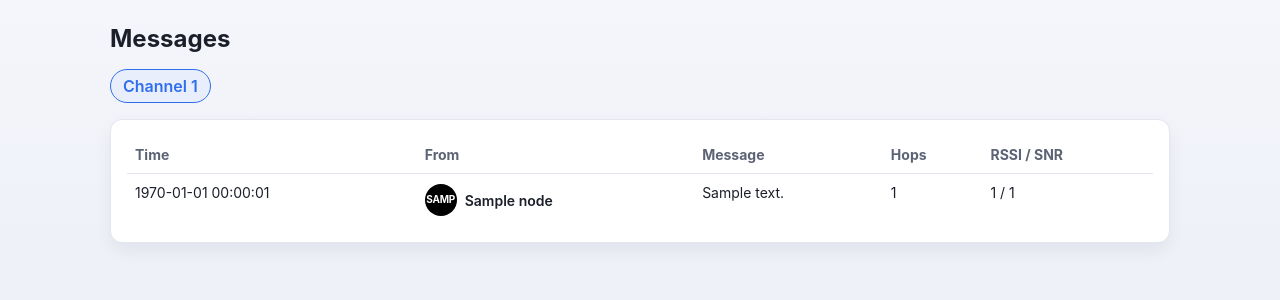
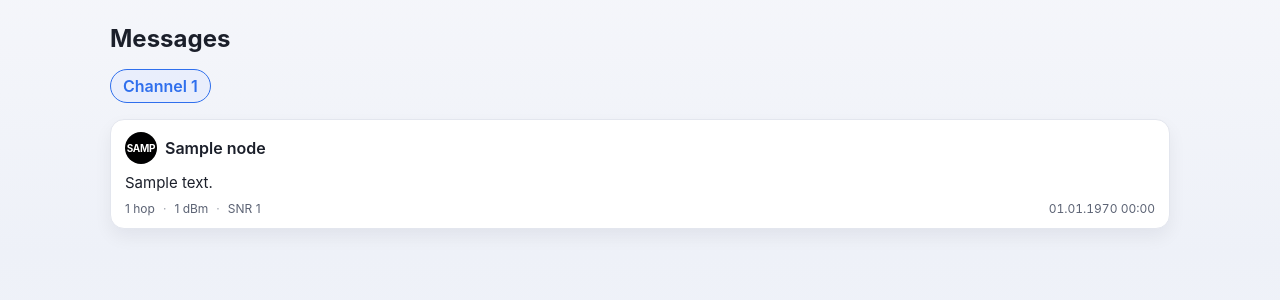
Before and after one commit to basti00/meshapp, a Flask app: a page that uses templates/messages.html in a window 1280 px wide. Shown: the part 67-367 px from the top of the page. Run offline with Flask 3, Linux system fonts and the light colour scheme; tables that the repository leaves empty hold one stand-in row (values such as "Sample post").

Commit message:
message bubbles

```diff
--- a/main.py
+++ b/main.py
@@ -50,6 +50,16 @@ def _format_time(value):
         return "-"
     dt = datetime.fromtimestamp(int(value), tz=timezone.utc).astimezone()
     return dt.strftime("%Y-%m-%d %H:%M:%S")
+
+
+def _format_message_time(value):
+    if not value:
+        return "-"
+    dt = datetime.fromtimestamp(int(value), tz=timezone.utc).astimezone()
+    today = datetime.now().astimezone().date()
+    if dt.date() == today:
+        return dt.strftime("%H:%M")
+    return dt.strftime("%d.%m.%Y %H:%M")
 
 
 def _format_value(value, digits=2):
@@ -774,6 +784,7 @@ def node_detail_api(node_id):
 
 
 app.jinja_env.filters["datetime"] = _format_time
+app.jinja_env.filters["message_time"] = _format_message_time
 app.jinja_env.filters["value"] = _format_value
 app.jinja_env.filters["value_unit"] = _format_value_unit
 
--- a/static/app.js
+++ b/static/app.js
@@ -44,6 +44,21 @@
     if (Number.isNaN(date.getTime())) return "-";
     return `${date.getFullYear()}-${pad(date.getMonth() + 1)}-${pad(date.getDate())} ` +
       `${pad(date.getHours())}:${pad(date.getMinutes())}:${pad(date.getSeconds())}`;
+  }
+
+  function formatMessageTime(epochSeconds) {
+    if (epochSeconds === null || epochSeconds === undefined) return "-";
+    const numeric = Number(epochSeconds);
+    if (!numeric) return "-";
+    const date = new Date(numeric * 1000);
+    if (Number.isNaN(date.getTime())) return "-";
+    const now = new Date();
+    const sameDay = date.getFullYear() === now.getFullYear() &&
+                    date.getMonth() === now.getMonth() &&
+                    date.getDate() === now.getDate();
+    const hm = `${pad(date.getHours())}:${pad(date.getMinutes())}`;
+    if (sameDay) return hm;
+    return `${pad(date.getDate())}.${pad(date.getMonth() + 1)}.${date.getFullYear()} ${hm}`;
   }
 
   function formatValue(value, digits) {
@@ -283,6 +298,7 @@
   // Expose helpers used by page templates
   window.MeshApp = {
     formatTime,
+    formatMessageTime,
     formatValue,
     formatValueUnit,
     escapeHtml,
--- a/static/style.css
+++ b/static/style.css
@@ -222,15 +222,18 @@ tbody tr:hover { background: var(--panel-hover); }
   color: var(--accent);
   font-weight: 700;
   font-size: 13px;
-  font-family: var(--font-avatar);
+  font-family: var(--font-main);
   display: inline-flex;
   align-items: center;
   justify-content: center;
   flex: 0 0 auto;
   line-height: 1;
+  white-space: nowrap;
+  overflow: hidden;
 }
 
-.avatar--small { font-size: 10px; letter-spacing: -0.02em; }
+.avatar--small { font-size: 10px; letter-spacing: -0.03em; }
+.avatar--emoji { font-family: var(--font-avatar); }
 
 .node-name {
   font-weight: 600;
@@ -262,6 +265,69 @@ tbody tr:hover { background: var(--panel-hover); }
   border-color: var(--accent);
   color: var(--accent);
   background: var(--accent-soft);
+}
+
+/* ---------- Message bubbles ---------- */
+.message-list {
+  display: flex;
+  flex-direction: column;
+  gap: 10px;
+}
+
+.bubble {
+  background: var(--panel);
+  border: 1px solid var(--border);
+  border-radius: 14px;
+  padding: 12px 14px;
+  display: flex;
+  flex-direction: column;
+  gap: 8px;
+  box-shadow: var(--shadow);
+}
+
+.bubble__header { display: flex; }
+
+.bubble__body {
+  font-size: 15px;
+  line-height: 1.4;
+  word-wrap: break-word;
+  overflow-wrap: anywhere;
+  white-space: pre-wrap;
+}
+
+.bubble__body--meta { font-size: 13px; }
+
+.bubble__footer {
+  display: flex;
+  justify-content: space-between;
+  align-items: baseline;
+  gap: 12px;
+  flex-wrap: wrap;
+  font-size: 12px;
+  color: var(--muted);
+}
+
+.bubble__meta {
+  display: inline-flex;
+  flex-wrap: wrap;
+  gap: 8px;
+}
+
+.bubble__meta span + span::before {
+  content: "·";
+  margin-right: 8px;
+  opacity: 0.6;
+}
+
+.bubble__time {
+  font-variant-numeric: tabular-nums;
+  white-space: nowrap;
+}
+
+.empty-state {
+  padding: 24px;
+  text-align: center;
+  color: var(--muted);
 }
 
 /* ---------- Modal ---------- */
--- a/templates/messages.html
+++ b/templates/messages.html
@@ -12,47 +12,39 @@
     {% endfor %}
   </div>
 {% endif %}
-<div class="card">
-  <div class="table-wrap">
-    <table class="responsive-stack">
-      <thead>
-        <tr>
-          <th>Time</th>
-          <th>From</th>
-          <th>Message</th>
-          <th>Hops</th>
-          <th>RSSI / SNR</th>
-        </tr>
-      </thead>
-      <tbody id="messages-body">
+<div id="messages-list" class="message-list">
   {% if messages %}
     {% for msg in messages %}
-          <tr>
-            <td class="nowrap" data-label="Time">{{ msg.rx_time | datetime }}</td>
-            <td class="cell-primary" data-label="From">
       {% set display_name = msg.long_name or msg.short_name or msg.from_id or "-" %}
       {% set avatar_text_raw = msg.short_name or (msg.long_name[:2] if msg.long_name else (msg.from_id[:2] if msg.from_id else "?")) %}
       {% set avatar_text = avatar_text_raw[:4] | upper %}
       {% set avatar_small = avatar_text | length >= 4 %}
+      <article class="bubble">
+        <header class="bubble__header">
           <button type="button" class="node-button" data-node-id="{{ msg.from_id or '' }}">
             <span class="avatar{% if avatar_small %} avatar--small{% endif %}"
                   {% if msg.avatar_bg or msg.avatar_fg %}style="{% if msg.avatar_bg %}background: {{ msg.avatar_bg }};{% endif %}{% if msg.avatar_fg %} color: {{ msg.avatar_fg }};{% endif %}"{% endif %}>{{ avatar_text }}</span>
             <span class="node-name">{{ display_name }}</span>
           </button>
-            </td>
-            <td data-label="Message">
-              {% if msg.text %}{{ msg.text }}{% else %}<span class="tag">{{ msg.portnum or "unknown" }}</span>{% endif %}
-            </td>
-            <td class="nowrap" data-label="Hops">{{ msg.hops | value }}</td>
-            <td class="nowrap" data-label="RSSI / SNR">{{ msg.rx_rssi | value }} / {{ msg.rx_snr | value }}</td>
-          </tr>
+        </header>
+        {% if msg.text %}
+          <div class="bubble__body">{{ msg.text }}</div>
+        {% else %}
+          <div class="bubble__body bubble__body--meta"><span class="tag">{{ msg.portnum or "unknown" }}</span></div>
+        {% endif %}
+        <footer class="bubble__footer">
+          <span class="bubble__meta">
+            {% if msg.hops is not none %}<span>{{ msg.hops }} {{ "hop" if msg.hops == 1 else "hops" }}</span>{% endif %}
+            {% if msg.rx_rssi is not none %}<span>{{ msg.rx_rssi | value }} dBm</span>{% endif %}
+            {% if msg.rx_snr is not none %}<span>SNR {{ msg.rx_snr | value }}</span>{% endif %}
+          </span>
+          <time class="bubble__time" datetime="{{ msg.rx_time }}">{{ msg.rx_time | message_time }}</time>
+        </footer>
+      </article>
     {% endfor %}
   {% else %}
-          <tr><td colspan="5" class="muted">No messages yet.</td></tr>
+    <div class="empty-state">No messages yet.</div>
   {% endif %}
-      </tbody>
-    </table>
-  </div>
 </div>
 {% endblock %}
 {% block scripts %}
@@ -60,13 +52,25 @@
   (function () {
     const refreshSeconds = {{ auto_refresh_seconds or 0 }};
     const channelKey = {{ current_channel.channel_key | tojson }};
-    const tbody = document.getElementById("messages-body");
-    const { formatTime, formatValue, escapeHtml, renderNodeButton } = window.MeshApp;
+    const list = document.getElementById("messages-list");
+    const { formatMessageTime, formatValue, escapeHtml, renderNodeButton } = window.MeshApp;
 
-    function buildRow(msg) {
-      const messageBody = msg.text
-        ? escapeHtml(msg.text)
-        : `<span class="tag">${escapeHtml(msg.portnum || "unknown")}</span>`;
+    function renderMeta(msg) {
+      const parts = [];
+      if (msg.hops !== null && msg.hops !== undefined) {
+        const label = Number(msg.hops) === 1 ? "hop" : "hops";
+        parts.push(`<span>${escapeHtml(msg.hops)} ${label}</span>`);
+      }
+      if (msg.rx_rssi !== null && msg.rx_rssi !== undefined) {
+        parts.push(`<span>${escapeHtml(formatValue(msg.rx_rssi))} dBm</span>`);
+      }
+      if (msg.rx_snr !== null && msg.rx_snr !== undefined) {
+        parts.push(`<span>SNR ${escapeHtml(formatValue(msg.rx_snr))}</span>`);
+      }
+      return parts.join("");
+    }
+
+    function buildBubble(msg) {
       const nodeBtn = renderNodeButton({
         node_id: msg.from_id,
         short_name: msg.short_name,
@@ -74,26 +78,30 @@
         avatar_bg: msg.avatar_bg,
         avatar_fg: msg.avatar_fg,
       });
+      const body = msg.text
+        ? `<div class="bubble__body">${escapeHtml(msg.text)}</div>`
+        : `<div class="bubble__body bubble__body--meta"><span class="tag">${escapeHtml(msg.portnum || "unknown")}</span></div>`;
       return `
-        <tr>
-          <td class="nowrap" data-label="Time">${formatTime(msg.rx_time)}</td>
-          <td class="cell-primary" data-label="From">${nodeBtn}</td>
-          <td data-label="Message">${messageBody}</td>
-          <td class="nowrap" data-label="Hops">${formatValue(msg.hops)}</td>
-          <td class="nowrap" data-label="RSSI / SNR">${formatValue(msg.rx_rssi)} / ${formatValue(msg.rx_snr)}</td>
-        </tr>`;
+        <article class="bubble">
+          <header class="bubble__header">${nodeBtn}</header>
+          ${body}
+          <footer class="bubble__footer">
+            <span class="bubble__meta">${renderMeta(msg)}</span>
+            <time class="bubble__time" datetime="${escapeHtml(msg.rx_time || '')}">${escapeHtml(formatMessageTime(msg.rx_time))}</time>
+          </footer>
+        </article>`;
     }
 
     async function refresh() {
-      if (!tbody || channelKey === null || channelKey === undefined) return;
+      if (!list || channelKey === null || channelKey === undefined) return;
       try {
         const response = await fetch(`/api/messages/${encodeURIComponent(channelKey)}`, { cache: "no-store" });
         if (!response.ok) return;
         const payload = await response.json();
         const messages = payload.messages || [];
-        tbody.innerHTML = messages.length
-          ? messages.map(buildRow).join("")
-          : '<tr><td colspan="5" class="muted">No messages yet.</td></tr>';
+        list.innerHTML = messages.length
+          ? messages.map(buildBubble).join("")
+          : '<div class="empty-state">No messages yet.</div>';
       } catch (e) {
         console.warn("Failed to refresh messages", e);
       }
```
Also changed, not shown: .claude/settings.local.json (added). Lines whose indentation alone changed are shown as unchanged.
